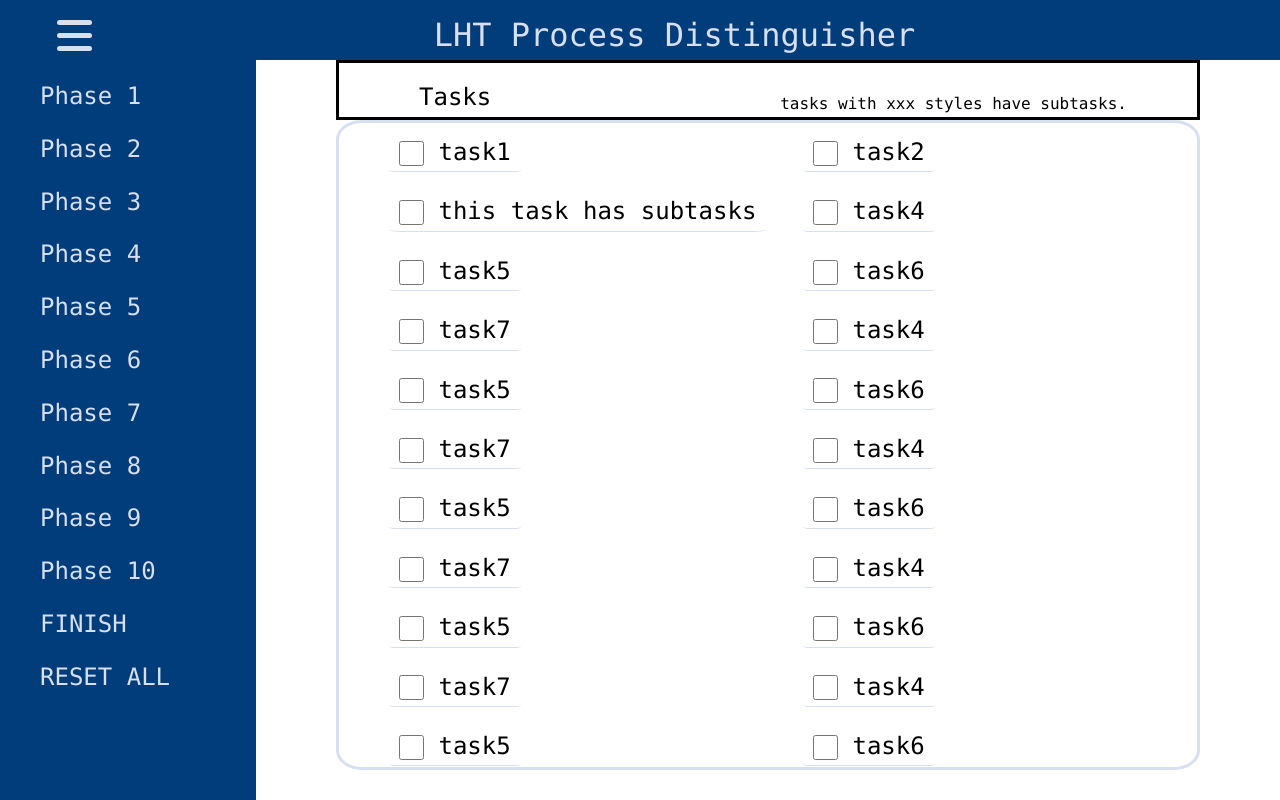
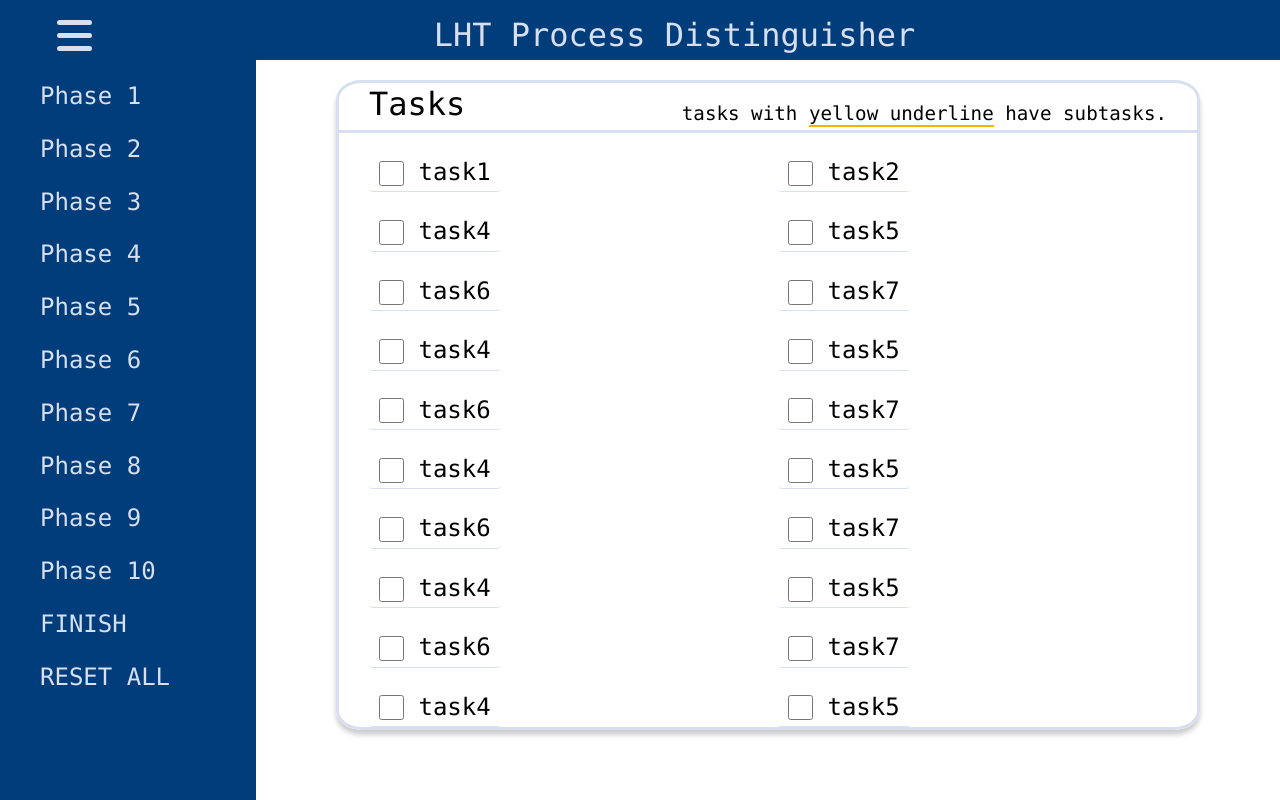
Before and after one commit to RuilinYang-beta/LufthansaTechnik_Process_Distinguisher_Web, a plain HTML site: page index.html in a window 1280 px wide. Drawn offline with nearby package versions, Linux system fonts and the light colour scheme.

Commit message:
clear working tree

```diff
--- a/css/style.css
+++ b/css/style.css
@@ -127,9 +127,8 @@ nav {
   color: var(--primary-blue);
 }
 
-/* ---------- main container ----------*/
+/* ---------- 3 main container ----------*/
 .main_container {
-  /* margin-top: 60px; */
   margin-left: 20%;
   width: 80%;
   /* background: yellow; */
@@ -138,45 +137,56 @@ nav {
   height: calc(100% - 60px);
   overflow: auto;
   padding: 0 80px;
-  transition: all 0.3s ease-in-out;
+  transition: width 0.3s ease-in-out, margin-left 0.3s ease-in-out;
 }
 
-.expand {
+/* enable it in production version */
+/* .expand {
   width: 100%;
   margin-left: 0;
+} */
+
+/* ---- 3.1 task area container ---- */
+.taskArea {
+  border: solid var(--grey);
+  height: 650px; /* to limit the height of grid */
+  border-radius: 3%;
+  margin-top: 20px;
+  box-shadow: 0px 5px 5px 0px rgba(0, 0, 0, 0.2);
 }
 
-/* ---- task area header ---- */
+/* ---- 3.1.1 task area header ---- */
 .taskAreaHeader {
-  border: solid;
+  border-bottom: solid var(--grey);
   display: flex;
   justify-content: space-between;
-  padding: 10px 70px 0 80px;
-  height: 60px;
+  align-items: flex-end;
+  padding: 0 30px;
+  height: 50px;
 }
 
 .taskAreaHeader h2 {
   /* border: solid; */
-  display: inline;
+  /* display: inline; */
   margin: 0;
-  line-height: 2em;
+  font-size: 2em;
+  /* line-height: 2em; */
 }
 
+.taskAreaHeader div {
+  font-size: 1.2em;
+}
 .taskAreaHeader span {
   /* border: solid; */
-  align-self: flex-end;
+  border-bottom: 2px solid var(--yellow);
 }
 
-/* ---- task area container ---- */
-.taskArea {
-  border: solid var(--grey);
-  height: 650px; /* to limit the height of grid */
-  border-radius: 3%;
-  padding: 10px 0 0 50px;
-}
-
+/* ---- 3.1.2 task area grid ---- */
 .taskArea .grid {
   overflow: auto; /* let the grid scroll */
+  height: 600px;
+  padding: 20px 30px;
+  /* border: solid; */
 }
 
 /* ---- task items ---- */
@@ -188,7 +198,6 @@ nav {
   font-size: 1.5em;
   cursor: pointer;
   position: relative;
-  vertical-align: baseline;
 }
 
 .task:hover {
@@ -203,20 +212,16 @@ input[type="checkbox"] {
   vertical-align: sub;
 }
 
-.task span {
-  border: solid;
-}
-
 .subtasks {
   display: none;
   position: absolute;
   left: 80px;
-  font-size: 0.7em;
+  z-index: 1;
   background-color: #fff;
   min-width: 160px;
   box-shadow: 0px 8px 16px 0px rgba(0, 0, 0, 0.2);
-  z-index: 1;
   border-radius: 5%;
+  font-size: 0.7em;
 }
 
 .task:hover .subtasks {
@@ -225,7 +230,7 @@ input[type="checkbox"] {
 
 .subtask {
   display: block;
-  width: auto;
+  /* width: auto; */
 }
 
 /* ---- buttons ---- */
@@ -233,8 +238,8 @@ input[type="checkbox"] {
   margin-top: 60px;
 }
 
-.buttons .container {
-  border: solid;
+.buttons .flex {
+  /* border: solid; */
   justify-content: space-between;
   width: 100%;
   height: 70px;
--- a/css/utilities.css
+++ b/css/utilities.css
@@ -55,6 +55,7 @@
 
 .btn:hover {
   transform: scale(1.05);
+  box-shadow: 0px 3px 3px 0px rgba(0, 0, 0, 0.2);
 }
 
 .text-center {
--- a/index.html
+++ b/index.html
@@ -10,7 +10,7 @@
     <script src="https://code.jquery.com/jquery-3.4.1.min.js"></script>
   </head>
   <body>
-    <!-- header -->
+    <!-- 1 header -->
     <div class="header">
       <div class="container">
         <div class="hamburger">
@@ -22,7 +22,7 @@
       </div>
     </div>
 
-    <!-- navbar -->
+    <!-- 2 navbar -->
     <div class="navbar">
       <div class="container flex">
         <nav>
@@ -44,16 +44,16 @@
       </div>
     </div>
 
-    <!-- main container -->
+    <!-- 3 main container -->
     <div class="main_container container">
-      <!-- task header -->
-      <div class="taskAreaHeader">
-        <h2>Tasks</h2>
-        <span>tasks with xxx styles have subtasks.</span>
-      </div>
-
-      <!-- task area -->
+      <!-- 3.1 task area -->
       <div class="taskArea">
+        <!-- 3.1.1 task header -->
+        <div class="taskAreaHeader">
+          <h2>Tasks</h2>
+          <div>tasks with <span>yellow underline</span> have subtasks.</div>
+        </div>
+        <!-- 3.1.2 task grid -->
         <div class="grid">
           <label class="task">
             <input type="checkbox" />
@@ -62,24 +62,6 @@
           <label class="task">
             <input type="checkbox" />
             task2
-          </label>
-          <label class="task">
-            <input type="checkbox" />
-            this task has subtasks
-            <div class="subtasks">
-              <label class="task subtask">
-                <input type="checkbox" />
-                subtask1
-              </label>
-              <label class="task subtask">
-                <input type="checkbox" />
-                subtask2
-              </label>
-              <label class="task subtask">
-                <input type="checkbox" />
-                subtask3
-              </label>
-            </div>
           </label>
           <label class="task">
             <input type="checkbox" />
@@ -155,6 +137,24 @@
           </label>
           <label class="task">
             <input type="checkbox" />
+            this task has subtasks
+            <div class="subtasks">
+              <label class="task subtask">
+                <input type="checkbox" />
+                subtask1
+              </label>
+              <label class="task subtask">
+                <input type="checkbox" />
+                subtask2
+              </label>
+              <label class="task subtask">
+                <input type="checkbox" />
+                subtask3
+              </label>
+            </div>
+          </label>
+          <label class="task">
+            <input type="checkbox" />
             task6
           </label>
           <label class="task">
@@ -164,7 +164,7 @@
         </div>
       </div>
 
-      <!-- buttons -->
+      <!-- 3.2 buttons -->
       <div class="buttons">
         <div class="container flex">
           <a href="" class="btn"> &lt Previous Phase</a>
--- a/ui.js
+++ b/ui.js
@@ -2,3 +2,5 @@ $(".hamburger").click(() => {
   $(".navbar").toggleClass("collapse");
   $(".main_container").toggleClass("expand");
 });
+
+$(".task:has(.subtask)").css("border-bottom", "2px solid #ffad00");
```
